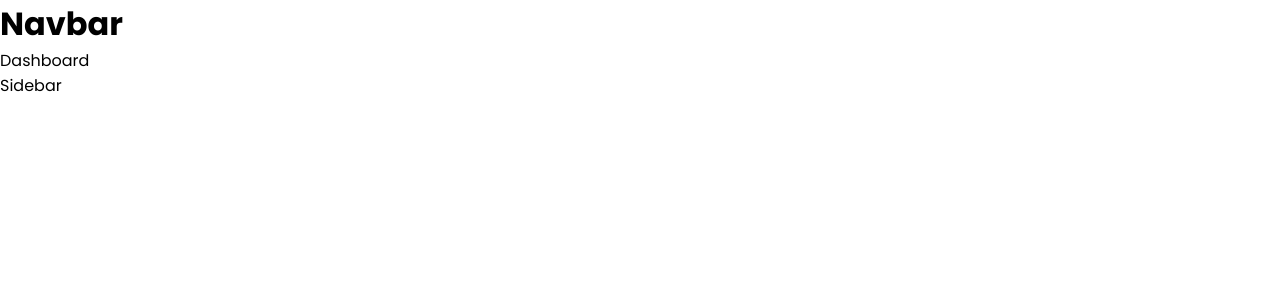
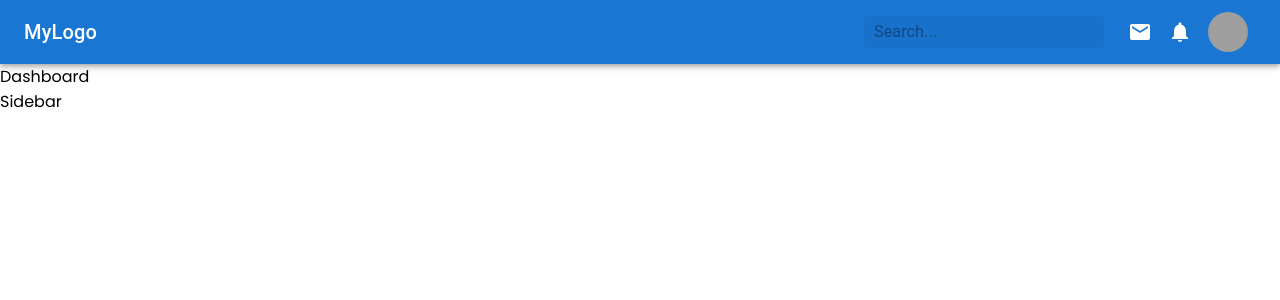
Before and after one commit to devops-89/admin-page1, a React (Vite) app: page / in a window 1280 px wide. Shown: the top 300 px of the page. Built offline with nearby package versions, Linux system fonts and the light colour scheme; grey boxes are pictures that could not be loaded.

Commit message:
adding a navbar

```diff
--- a/package.json
+++ b/package.json
@@ -12,6 +12,7 @@
   "dependencies": {
     "@emotion/react": "^11.14.0",
     "@emotion/styled": "^11.14.0",
+    "@mui/icons-material": "^6.3.1",
     "@mui/material": "^6.3.1",
     "react": "^18.3.1",
     "react-dom": "^18.3.1",
--- a/src/components/Navbar.jsx
+++ b/src/components/Navbar.jsx
@@ -1,12 +1,69 @@
-import React from 'react'
+import React from "react";
+import AppBar from "@mui/material/AppBar";
+import Toolbar from "@mui/material/Toolbar";
+import Typography from "@mui/material/Typography";
+import Box from "@mui/material/Box";
+import InputBase from "@mui/material/InputBase";
+import Badge from "@mui/material/Badge";
+import IconButton from "@mui/material/IconButton";
+import MailIcon from "@mui/icons-material/Mail";
+import NotificationsIcon from "@mui/icons-material/Notifications";
+import Avatar from "@mui/material/Avatar";
+import { styled } from "@mui/material/styles";
+
+const Search = styled("div")(({ theme }) => ({
+  backgroundColor: theme.palette.action.hover,
+  padding: "0 10px",
+  borderRadius: theme.shape.borderRadius,
+  display: "flex",
+  alignItems: "center",
+  marginRight: theme.spacing(2),
+}));
+
+const Navbar = ({
+  logo = "MyLogo",
+  searchPlaceholder = "Search...",
+  mailCount = 0,
+  notificationCount = 0,
+  avatarSrc = "/static/images/avatar/1.jpg",
+}) => {
+  return (
+    <AppBar position="static" sx={{ bgcolor: "primary.main" }}>
+      <Toolbar>
+
+        <Typography variant="h6" component="div" sx={{ flexGrow: 1 }}>
+          {logo}
+        </Typography>
 
 
-const Navbar = () => {
-  return (
-    <>
-       <h1>Navbar</h1>
-    </>
-  )
-}
+        <Box display="flex" alignItems="center">
 
-export default Navbar
+          <Search>
+            <InputBase placeholder={searchPlaceholder} />
+          </Search>
+
+
+          <IconButton color="inherit">
+            <Badge badgeContent={mailCount} color="error">
+              <MailIcon />
+            </Badge>
+          </IconButton>
+
+
+          <IconButton color="inherit">
+            <Badge badgeContent={notificationCount} color="error">
+              <NotificationsIcon />
+            </Badge>
+          </IconButton>
+
+
+          <IconButton color="inherit">
+            <Avatar alt="User" src={avatarSrc} />
+          </IconButton>
+        </Box>
+      </Toolbar>
+    </AppBar>
+  );
+};
+
+export default Navbar;
```
Also changed, not shown: 1 other file (tests, documents, lock files or other folders).
